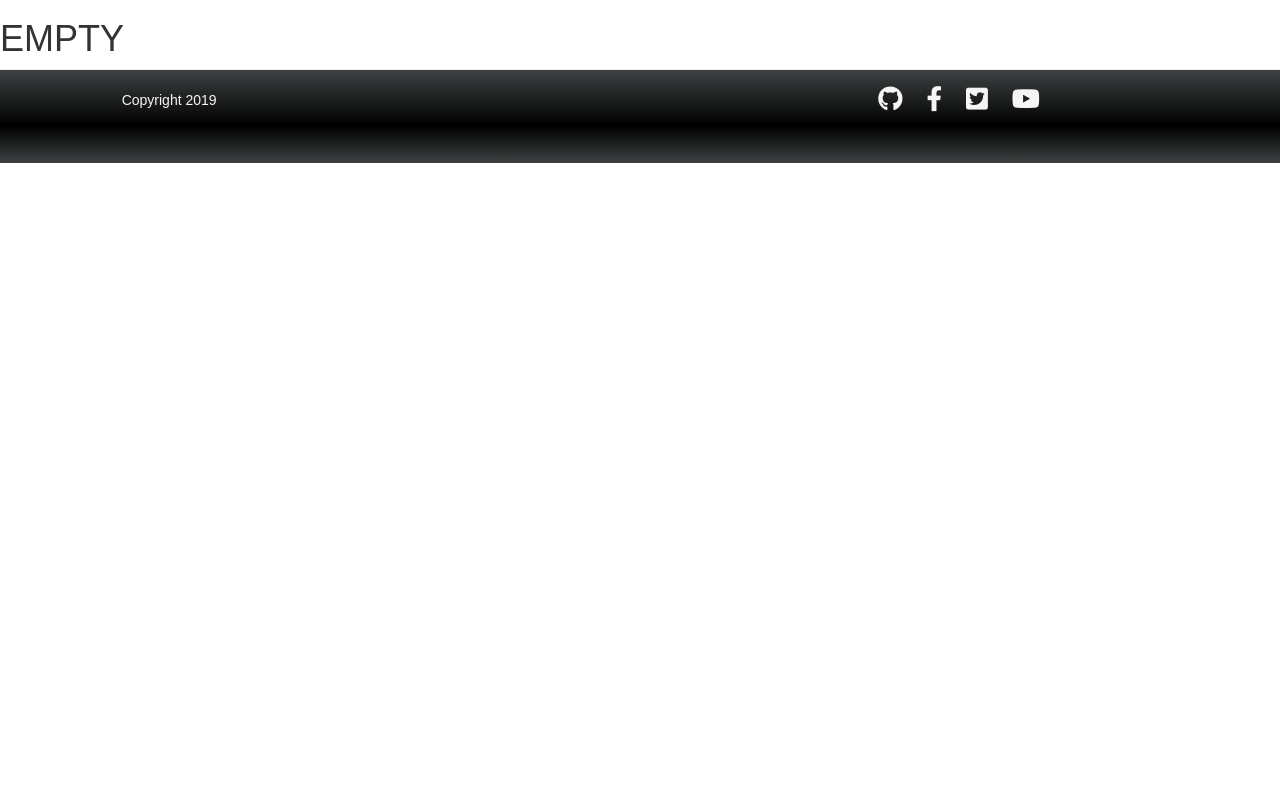
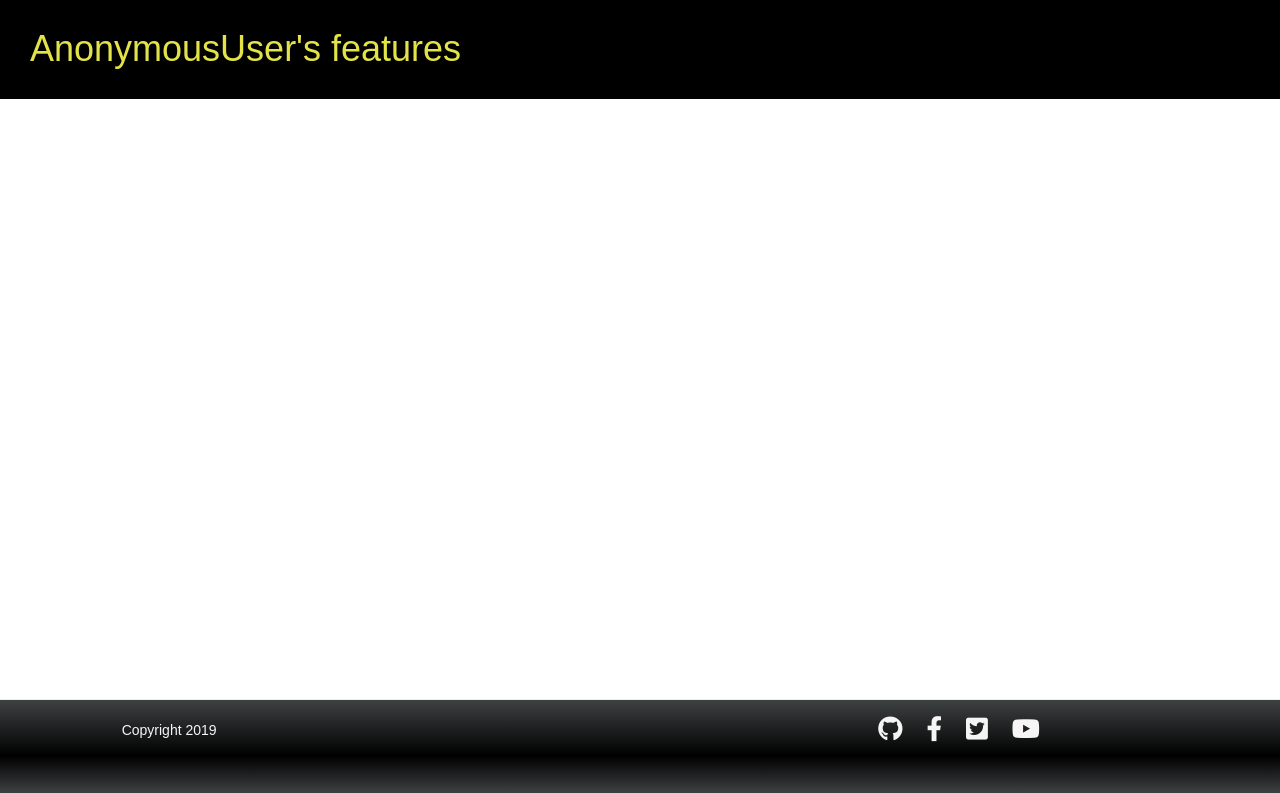
Before and after one commit to brookk16/Nordlander, a Django app: page /accounts/myFeatures/ in a window 1280 px wide. Shown: the part 55-848 px from the top of the page. Run offline with Django 3.2, Linux system fonts and the light colour scheme; data comes from the database, SQL or seed files in the repository; both versions use the stored data as it was after the commit; some libraries are stand-ins or nearby versions; some web fonts are replaced.

Commit message:
Styled myfeatures.html page
users can now view their purchased features in their profile page. A simple automated test was also added to accounts tests.py to test the correct page is loaded

```diff
--- a/accounts/templates/myFeatures.html
+++ b/accounts/templates/myFeatures.html
@@ -1,21 +1,44 @@
-{% extends "base.html" %} {% load static from staticfiles %}   {% block content %}
+{% extends "base.html" %} {% load static from staticfiles %} {% block content %}
+
 <div class="col-lg-12">
-    <div class="row row-flex">
+    <div class="row profile-feature">
+        <h1 class="profile-features-title">{{user}}'s features</h1>
+    </div>
+
+    <div class="row row-flex min-height-for-profile">
         {% for feature in myFeatures %}
+        <div class="col-xs-11 col-sm-11 col-md-5 col-lg-5 col-xl-5 display panel panel-default">
+            <div class="panel-body row">
 
-        <h1>{{ feature.name  }}</h1>
+                <div class="feature-image col-xs-12 col-sm-6 col-md-6 col-lg-6 col-xl-6" style="background-image: url('{{ MEDIA_URL }}{{ feature.image }}')"></div>
 
-        {% empty %}
 
-        <h1>EMPTY</h1>
+                <div class="col-xs-12 col-sm-6 col-md-6 col-lg-6 col-xl-6 feature-info">
+
+                    <div class="row">
+
+                        <h3 class="feature-name col-lg-12">{{ feature.name.capitalize }}</h3>
+                    </div>
+
+                    <div class="row" style="margin-bottom: 10px;">
+
+                        <span class="feature-status col-xs-6 col-sm-6 col-md-6 col-lg-6 col-xl-6 pull-left">Status: {{ feature.status }}</span>
+
+                        <p class="col-xs-4 col-sm-4 col-md-4 col-lg-4 col-xl-4 feature-price">£{{ feature.price }}</p>
+
+                        <span class="col-xs-7 col-sm-7 col-md-7 col-lg-7 col-xl-7 pull-left"><i class="fa fa-thumbs-up"></i>{{ feature.likes }}</span>
+
+                        <a href="{% url 'feature_info' feature.id  %}" class="btn custom-button col-xs-4 col-sm-4 col-md-5 col-lg-4 col-xl-4" role="button">See info</a>
+
+                    </div>
+
+                </div>
+            </div>
+        </div>
 
         {% endfor %}
-
     </div>
 </div>
 
 
-
-
-
 {% endblock %}
--- a/accounts/views.py
+++ b/accounts/views.py
@@ -93,6 +93,4 @@ def myFeatures(request):
         feature = get_object_or_404(Features, pk=id)
         myFeatures.append(feature)
 
-
-
     return render(request, "myFeatures.html", {"myFeatures": myFeatures})
--- a/bugs/views.py
+++ b/bugs/views.py
@@ -5,11 +5,8 @@ from django.contrib import messages
 from bugs.forms import AddBugForm
 from comments.models import Comments
 
+# Create your views here.
 
-
-
-
-# Create your views here.
 @login_required
 def all_bugs(request):
     """
@@ -55,7 +52,6 @@ def bug_info(request, pk):
 
 
 def add_bug(request):
-
     """
     Allows user to add a bug comment.
     """
--- a/cart/views.py
+++ b/cart/views.py
@@ -11,7 +11,7 @@ def view_cart(request):
 
 def add_to_cart(request, id):
     """
-    Add a specified product to the cart, always only adds 1
+    Add a specified product to the cart, always only adds 1 (quantity kept for stipe payments)
     """
 
     quantity = 1
@@ -39,7 +39,5 @@ def delete_cart_item(request, id):
     else:
         cart.pop(id)
 
-
-
     request.session['cart'] = cart
     return redirect(reverse('view_cart'))
--- a/static/css/main.css
+++ b/static/css/main.css
@@ -851,9 +851,43 @@ input#select {
 .checkout-payment-details-title {
     margin: 15px;
 }
+
+
+
+/* ------------Profile---------------- */
+
+.profile-features-title {
+    color: #ffff52e3;
+    margin: 20px;
+    padding: 10px;
+}
+
+.profile-feature {
+    background-color: black;
+}
+
+.min-height-for-profile {
+    min-height: 600px;
+}
+
 /* ------------Media Queries---------------*/
 
-/* Add margin to search type so that both the label and input sit on the same line*/
+
+@media (max-width: 1200px) {
+    .jumbotron {
+        margin: 0px !important;
+    }
+
+}
+
+@media (max-width: 1199px) {
+    #home-feature-cards-spacing {
+        margin: 0% 33.333%;
+    }
+    #md-margin-for-spacing {
+        margin: 0% 33.333%;
+    }
+}
 
 @media (max-width: 981px) and (min-width: 800px) {
     #search-select-types {
@@ -861,7 +895,11 @@ input#select {
     }
 }
 
-/* Changes padding around festure description */
+@media (max-width: 767px) {
+    .row-for-bug-info {
+        margin-top: 0px;
+    }
+}
 
 @media (max-width: 761px) and (min-width: 565px) {
     .features-info-description {
@@ -869,7 +907,12 @@ input#select {
     }
 }
 
-/* Removes features description padding for smaller screen sizes */
+@media (max-width: 680px) {
+    .panel-bugs {
+        margin: 0px;
+    }
+
+}
 
 @media (max-width: 564px) {
     .features-info-description {
@@ -877,7 +920,11 @@ input#select {
     }
 }
 
-/* Changes the position of the Nordlander welcome message */
+@media (max-width: 555px) {
+    .reset-container {
+        padding: 25px 0px;
+    }
+}
 
 @media (max-width: 455px) {
     .nordlander-welcome {
@@ -896,51 +943,6 @@ input#select {
     }
 }
 
-/* Add spacing to the feature cards (home.html) for smaller screens */
-
-@media (max-width: 1199px) {
-    #home-feature-cards-spacing {
-        margin: 0% 33.333%;
-    }
-
-}
-
-@media (max-width: 1199px) {
-    #md-margin-for-spacing {
-        margin: 0% 33.333%;
-    }
-
-}
-
-/* Removes margin for bugsinfo information on smaller screens */
-
-@media (max-width: 680px) {
-    .panel-bugs {
-        margin: 0px;
-    }
-
-}
-
-@media (max-width: 767px) {
-    .row-for-bug-info {
-        margin-top: 0px;
-    }
-    .jumbotron {
-        margin: 0px !important;
-    }
-
-}
-
-/* Removes the padding for the reset-container on smaller screen sizes, for the password reset templates */
-
-@media (max-width: 555px) {
-    .reset-container {
-        padding: 25px 0px;
-    }
-}
-
-/*Makes the input boxes smaller for smaller screen sizes on password_reset_confirm.html */
-
 @media (max-width: 355px) {
     #id_new_password2,
     #id_new_password1 {
@@ -951,11 +953,3 @@ input#select {
         padding: 10px 0px 0px 0px;
     }
 }
-
-@media (max-width: 1200px) {
-
-    .jumbotron {
-        margin: 0px !important;
-    }
-
-}
--- a/templates/base.html
+++ b/templates/base.html
@@ -42,7 +42,7 @@
                             Profile
                         </button>
                         <ul class="dropdown-menu" aria-labelledby="dropdownMenu1">
-                            <li class=""><a href="{% url 'myFeatures' %}">My Features</a></li>
+                            <li class=""><a href="{% url 'myFeatures' %}">{{user}} Features</a></li>
 
                             <hr style="width: 70%">
                             <li><a href="{% url 'logout' %}">Log Out</a></li>
```
Also changed, not shown: accounts/tests.py (+12 -0 lines), checkout/views.py (+12 -10 lines), db.sqlite3.
